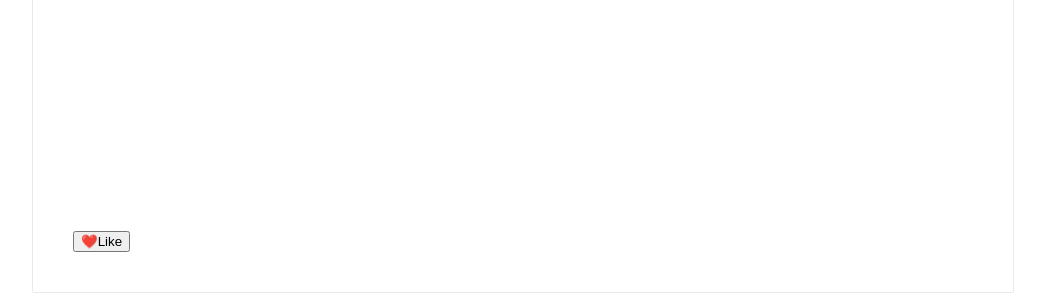
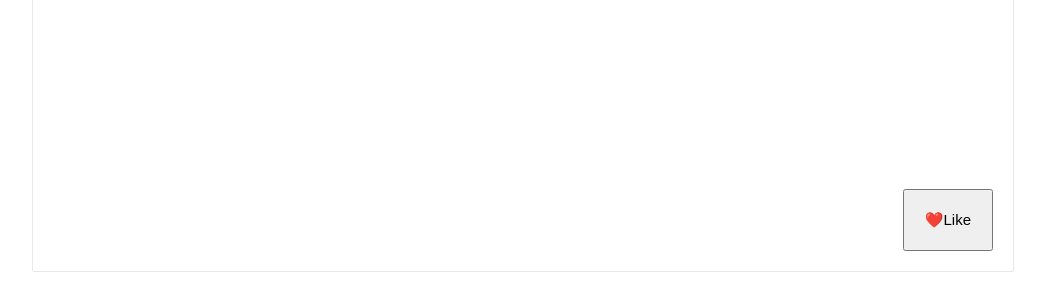
Before and after one commit to Mikazuki2208/ASM-1, a plain HTML site: page index.html in a window 1280 px wide. Shown: the part 1621-1921 px from the top of the page, without its empty margins (67-1112 px from the left). After the commit the page ends 1900 px from the top, so only its background shows below. Drawn offline with Linux system fonts and the light colour scheme.

Commit message:
Update styles.css

```diff
--- a/css/styles.css
+++ b/css/styles.css
@@ -63,3 +63,11 @@ li {
   position: relative;
   padding: 40px;
 }
+button {
+  font-size: 15px;
+  padding: 20px;
+  cursor: pointer;
+  position: absolute;
+  bottom: 20px;
+  right: 20px;
+}
```
